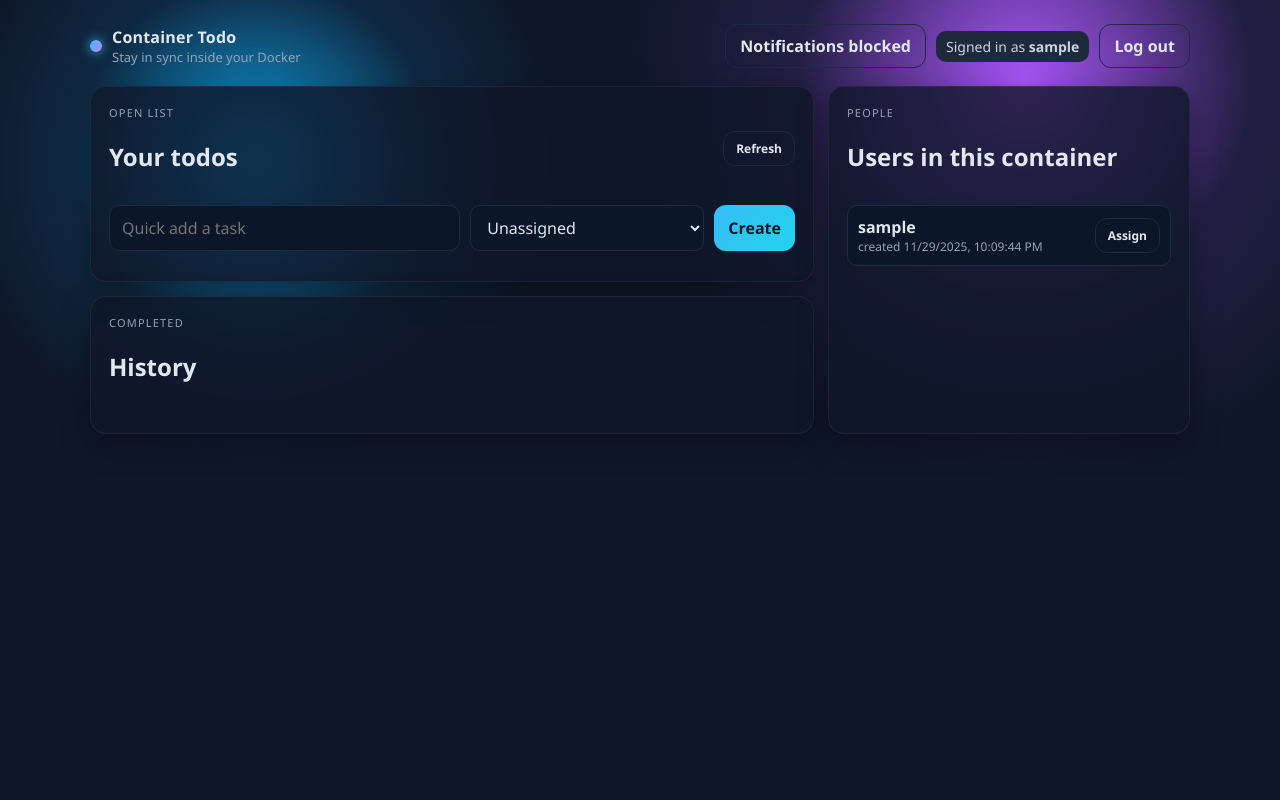
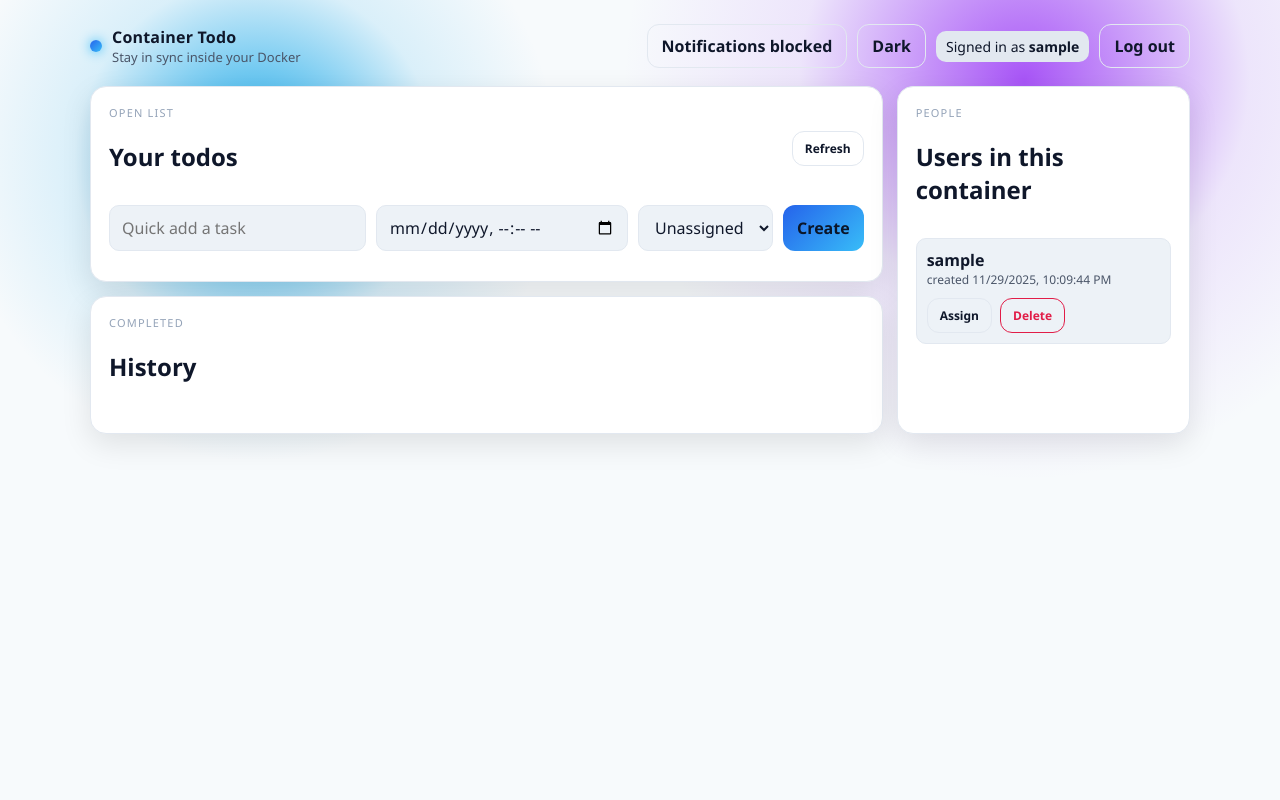
Before and after one commit to KAV7272/container-todo, a Flask app: page / in a window 1280 px wide. Run offline with Flask 3, Linux system fonts and the light colour scheme; the visitor is signed in with stand-in values (Sample User, id 1); data comes from the database, SQL or seed files in the repository; data that the repository does not hold is empty; some libraries are stand-ins or nearby versions.

Commit message:
Initial todo app

```diff
--- a/app.py
+++ b/app.py
@@ -57,10 +57,15 @@ def init_db():
             assigned_user_id INTEGER,
             created_at TEXT DEFAULT CURRENT_TIMESTAMP,
             completed_at TEXT,
+            due_date TEXT,
             FOREIGN KEY (assigned_user_id) REFERENCES users(id)
         );
         """
     )
+    # Ensure due_date exists if DB already created.
+    cols = {row[1] for row in cur.execute("PRAGMA table_info(tasks)").fetchall()}
+    if "due_date" not in cols:
+        cur.execute("ALTER TABLE tasks ADD COLUMN due_date TEXT")
     conn.commit()
     conn.close()
 
@@ -109,6 +114,7 @@ def format_task(row):
         "assigned_username": row["assigned_username"],
         "created_at": row["created_at"],
         "completed_at": row["completed_at"],
+        "due_date": row["due_date"],
     }
 
 
@@ -194,6 +200,31 @@ def list_users():
     )
 
 
+@app.delete("/api/users/<int:user_id>")
+@login_required
+def delete_user(user_id: int):
+    conn = get_db()
+    user = conn.execute(
+        "SELECT id, username FROM users WHERE id = ?", (user_id,)
+    ).fetchone()
+    if user is None:
+        conn.close()
+        return jsonify({"error": "User not found."}), 404
+
+    # Unassign tasks owned by this user to keep history intact.
+    conn.execute(
+        "UPDATE tasks SET assigned_user_id = NULL WHERE assigned_user_id = ?", (user_id,)
+    )
+    conn.execute("DELETE FROM users WHERE id = ?", (user_id,))
+    conn.commit()
+    conn.close()
+
+    if session.get("user_id") == user_id:
+        session.clear()
+    broadcast_event("user_deleted", f'User "{user["username"]}" removed', {"user_id": user_id})
+    return jsonify({"ok": True})
+
+
 @app.get("/api/tasks")
 @login_required
 def get_tasks():
@@ -216,6 +247,7 @@ def create_task():
     data = request.get_json() or {}
     title = (data.get("title") or "").strip()
     assigned_user_id = data.get("assigned_user_id")
+    due_date = (data.get("due_date") or "").strip() or None
 
     if not title:
         return jsonify({"error": "Title is required."}), 400
@@ -231,8 +263,8 @@ def create_task():
             return jsonify({"error": "Assigned user not found."}), 400
 
     cur = conn.execute(
-        "INSERT INTO tasks (title, assigned_user_id) VALUES (?, ?)",
-        (title, assigned_user_id),
+        "INSERT INTO tasks (title, assigned_user_id, due_date) VALUES (?, ?, ?)",
+        (title, assigned_user_id, due_date),
     )
     conn.commit()
     task_id = cur.lastrowid
@@ -262,6 +294,7 @@ def update_task(task_id: int):
     title = data.get("title")
     completed = data.get("completed")
     assigned_user_id = data.get("assigned_user_id")
+    due_date = data.get("due_date")
 
     conn = get_db()
     row = conn.execute("SELECT * FROM tasks WHERE id = ?", (task_id,)).fetchone()
@@ -295,6 +328,11 @@ def update_task(task_id: int):
                 return jsonify({"error": "Assigned user not found."}), 400
         updates.append("assigned_user_id = ?")
         params.append(assigned_user_id)
+
+    if due_date is not None:
+        due_val = due_date.strip() if isinstance(due_date, str) else None
+        updates.append("due_date = ?")
+        params.append(due_val or None)
 
     if not updates:
         conn.close()
--- a/static/app.js
+++ b/static/app.js
@@ -14,6 +14,7 @@
     logoutBtn: document.getElementById("logout-btn"),
     newTaskForm: document.getElementById("new-task-form"),
     taskTitle: document.getElementById("task-title"),
+    taskDue: document.getElementById("task-due"),
     taskAssignee: document.getElementById("task-assignee"),
     taskList: document.getElementById("task-list"),
     completedList: document.getElementById("completed-list"),
@@ -21,6 +22,7 @@
     refreshBtn: document.getElementById("refresh-btn"),
     toastContainer: document.getElementById("toast-container"),
     notifyBtn: document.getElementById("notify-btn"),
+    themeBtn: document.getElementById("theme-btn"),
   };
 
   const api = async (path, options = {}) => {
@@ -138,6 +140,43 @@
     }
   }
 
+  function getStoredTheme() {
+    return localStorage.getItem("todo-theme");
+  }
+
+  function applyTheme(theme) {
+    const resolved = theme === "light" ? "light" : "dark";
+    document.documentElement.setAttribute("data-theme", resolved);
+    if (els.themeBtn) els.themeBtn.textContent = resolved === "light" ? "Dark" : "Light";
+    localStorage.setItem("todo-theme", resolved);
+  }
+
+  function initTheme() {
+    const stored = getStoredTheme();
+    if (stored) {
+      applyTheme(stored);
+      return;
+    }
+    const prefersLight = window.matchMedia && window.matchMedia("(prefers-color-scheme: light)").matches;
+    applyTheme(prefersLight ? "light" : "dark");
+  }
+
+  function toInputDateValue(isoString) {
+    if (!isoString) return "";
+    try {
+      const dt = new Date(isoString);
+      const pad = (n) => String(n).padStart(2, "0");
+      const yyyy = dt.getFullYear();
+      const mm = pad(dt.getMonth() + 1);
+      const dd = pad(dt.getDate());
+      const hh = pad(dt.getHours());
+      const min = pad(dt.getMinutes());
+      return `${yyyy}-${mm}-${dd}T${hh}:${min}`;
+    } catch (_) {
+      return "";
+    }
+  }
+
   async function handleAuth(form, endpoint) {
     const data = Object.fromEntries(new FormData(form).entries());
     try {
@@ -164,11 +203,17 @@
             user.created_at
           ).toLocaleString()}</div>
         </div>
-        <button class="ghost small" data-assign="${user.id}">Assign</button>
+        <div class="user-actions">
+          <button class="ghost small" data-assign="${user.id}">Assign</button>
+          <button class="ghost small danger" data-delete-user="${user.id}">Delete</button>
+        </div>
       `;
       li
         .querySelector("[data-assign]")
         .addEventListener("click", () => setAssignee(user.id));
+      li
+        .querySelector("[data-delete-user]")
+        .addEventListener("click", () => deleteUser(user.id));
       els.userList.appendChild(li);
     });
   }
@@ -209,6 +254,9 @@
     li.dataset.id = task.id;
     const assigned =
       task.assigned_username || (task.assigned_user_id ? "User" : "Nobody");
+    const due = task.due_date
+      ? new Date(task.due_date).toLocaleString()
+      : "No due date";
     li.innerHTML = `
       <input class="checkbox" type="checkbox" ${
         task.completed ? "checked" : ""
@@ -218,6 +266,7 @@
         <div class="meta">
           ${task.assigned_user_id ? `Assigned to ${assigned}` : "Unassigned"} ·
           Created ${new Date(task.created_at).toLocaleString()}
+          · Due ${due}
           ${
             task.completed_at
               ? " · Completed " + new Date(task.completed_at).toLocaleString()
@@ -229,6 +278,9 @@
         <select class="assign">
           <option value="">Unassigned</option>
         </select>
+        <input class="due-input" type="datetime-local" value="${toInputDateValue(
+          task.due_date
+        )}" aria-label="set due date">
         <button class="ghost small" data-delete>Delete</button>
       </div>
     `;
@@ -243,6 +295,9 @@
     select.addEventListener("change", () =>
       updateAssignee(task.id, select.value)
     );
+
+    const dueInput = li.querySelector(".due-input");
+    dueInput.addEventListener("change", () => updateDueDate(task.id, dueInput.value));
 
     li.querySelector("[data-delete]").addEventListener("click", () =>
       deleteTask(task.id)
@@ -283,12 +338,15 @@
     const title = els.taskTitle.value.trim();
     if (!title) return;
     const assigned = els.taskAssignee.value || null;
+    const dueInput = els.taskDue ? els.taskDue.value : "";
+    const due_date = dueInput ? new Date(dueInput).toISOString() : null;
     try {
       await api("/api/tasks", {
         method: "POST",
-        body: JSON.stringify({ title, assigned_user_id: assigned }),
+        body: JSON.stringify({ title, assigned_user_id: assigned, due_date }),
       });
       els.taskTitle.value = "";
+      if (els.taskDue) els.taskDue.value = "";
       await refreshAll();
       chime("created");
     } catch (err) {
@@ -321,11 +379,35 @@
     }
   }
 
+  async function updateDueDate(id, dueInput) {
+    const due_date = dueInput ? new Date(dueInput).toISOString() : null;
+    try {
+      await api(`/api/tasks/${id}`, {
+        method: "PATCH",
+        body: JSON.stringify({ due_date }),
+      });
+      await refreshAll();
+    } catch (err) {
+      toast(err.message, "error");
+    }
+  }
+
   async function deleteTask(id) {
     try {
       await api(`/api/tasks/${id}`, { method: "DELETE" });
       await refreshAll();
       chime("deleted");
+    } catch (err) {
+      toast(err.message, "error");
+    }
+  }
+
+  async function deleteUser(id) {
+    if (!confirm("Delete this user? Tasks will be unassigned.")) return;
+    try {
+      await api(`/api/users/${id}`, { method: "DELETE" });
+      await refreshAll();
+      toast("User deleted");
     } catch (err) {
       toast(err.message, "error");
     }
@@ -368,6 +450,12 @@
       els.notifyBtn.addEventListener("click", requestNotifyPermission);
       updateNotifyButton();
     }
+    if (els.themeBtn) {
+      els.themeBtn.addEventListener("click", () => {
+        const next = document.documentElement.getAttribute("data-theme") === "light" ? "dark" : "light";
+        applyTheme(next);
+      });
+    }
   }
 
   function connectEvents() {
@@ -392,6 +480,7 @@
   }
 
   async function bootstrap() {
+    initTheme();
     if (!state.currentUser) {
       els.authView?.classList.remove("hidden");
       bindAuth();
--- a/static/style.css
+++ b/static/style.css
@@ -2,6 +2,38 @@
 *::before,
 *::after {
   box-sizing: border-box;
+}
+
+:root {
+  --bg: #0f172a;
+  --bg-card: rgba(15, 23, 42, 0.8);
+  --bg-input: #0b1629;
+  --text: #e2e8f0;
+  --muted: #94a3b8;
+  --border: rgba(255, 255, 255, 0.06);
+  --accent: linear-gradient(135deg, #38bdf8, #22d3ee);
+  --accent-2: linear-gradient(135deg, #a855f7, #6366f1);
+  --chip: #1e293b;
+  --shadow: 0 10px 30px rgba(0, 0, 0, 0.35);
+  --toast-bg: #0ea5e9;
+  --danger: #f43f5e;
+  --dot: linear-gradient(135deg, #38bdf8, #c084fc);
+}
+
+[data-theme="light"] {
+  --bg: #f7fafc;
+  --bg-card: #ffffff;
+  --bg-input: #edf2f7;
+  --text: #0f172a;
+  --muted: #4a5568;
+  --border: #e2e8f0;
+  --accent: linear-gradient(135deg, #2563eb, #38bdf8);
+  --accent-2: linear-gradient(135deg, #2563eb, #1d4ed8);
+  --chip: #e2e8f0;
+  --shadow: 0 10px 30px rgba(0, 0, 0, 0.1);
+  --toast-bg: #2563eb;
+  --danger: #e11d48;
+  --dot: linear-gradient(135deg, #2563eb, #38bdf8);
 }
 
 body {
@@ -9,10 +41,11 @@ body {
   font-family: "Segoe UI", "Helvetica Neue", Arial, sans-serif;
   background: radial-gradient(circle at 20% 20%, #0ea5e9 0, #0ea5e920 15%, transparent 25%),
     radial-gradient(circle at 80% 10%, #a855f7 0, #a855f720 18%, transparent 32%),
-    #0f172a;
-  color: #e2e8f0;
+    var(--bg);
+  color: var(--text);
   min-height: 100vh;
   padding: 24px;
+  transition: background 0.3s ease, color 0.3s ease;
 }
 
 .page {
@@ -37,7 +70,7 @@ body {
   width: 12px;
   height: 12px;
   border-radius: 50%;
-  background: linear-gradient(135deg, #38bdf8, #c084fc);
+  background: var(--dot);
   box-shadow: 0 0 12px #38bdf8;
 }
 
@@ -47,7 +80,7 @@ body {
 }
 
 .brand-sub {
-  color: #94a3b8;
+  color: var(--muted);
   font-size: 13px;
 }
 
@@ -60,8 +93,8 @@ body {
 .user-chip {
   padding: 6px 10px;
   border-radius: 10px;
-  background: #1e293b;
-  color: #cbd5e1;
+  background: var(--chip);
+  color: var(--text);
   font-size: 14px;
 }
 
@@ -84,11 +117,12 @@ main.content {
 }
 
 .card {
-  background: rgba(15, 23, 42, 0.8);
-  border: 1px solid rgba(255, 255, 255, 0.06);
+  background: var(--bg-card);
+  border: 1px solid var(--border);
   border-radius: 16px;
   padding: 18px;
-  box-shadow: 0 10px 30px rgba(0, 0, 0, 0.35);
+  box-shadow: var(--shadow);
+  transition: background 0.3s ease, color 0.3s ease, border 0.3s ease;
 }
 
 .card-header {
@@ -107,7 +141,7 @@ main.content {
 }
 
 .muted {
-  color: #94a3b8;
+  color: var(--muted);
 }
 
 .small {
@@ -141,16 +175,17 @@ button {
 
 input,
 select {
-  border: 1px solid #1f2a44;
-  background: #0b1629;
-  color: #e2e8f0;
+  border: 1px solid var(--border);
+  background: var(--bg-input);
+  color: var(--text);
   padding: 10px 12px;
   border-radius: 10px;
+  transition: background 0.2s ease, color 0.2s ease, border 0.2s ease;
 }
 
 button {
   border: none;
-  background: linear-gradient(135deg, #38bdf8, #22d3ee);
+  background: var(--accent);
   color: #0b1629;
   padding: 10px 14px;
   border-radius: 12px;
@@ -165,15 +200,20 @@ button:hover {
 }
 
 button.secondary {
-  background: linear-gradient(135deg, #a855f7, #6366f1);
+  background: var(--accent-2);
   color: #0b1629;
 }
 
 button.ghost {
   background: transparent;
-  border: 1px solid #1f2a44;
-  color: #e2e8f0;
+  border: 1px solid var(--border);
+  color: var(--text);
   box-shadow: none;
+}
+
+button.danger {
+  border-color: var(--danger);
+  color: var(--danger);
 }
 
 button.small {
@@ -182,7 +222,7 @@ button.small {
 
 .new-task {
   display: grid;
-  grid-template-columns: 1.5fr 1fr auto;
+  grid-template-columns: 1.5fr 1.1fr 1fr auto;
   gap: 10px;
   margin-bottom: 12px;
 }
@@ -202,9 +242,9 @@ button.small {
   align-items: center;
   gap: 10px;
   padding: 12px;
-  border: 1px solid #1f2a44;
+  border: 1px solid var(--border);
   border-radius: 12px;
-  background: #0b1629;
+  background: var(--bg-input);
 }
 
 .task .title {
@@ -212,7 +252,7 @@ button.small {
 }
 
 .task .meta {
-  color: #94a3b8;
+  color: var(--muted);
   font-size: 13px;
 }
 
@@ -225,11 +265,16 @@ button.small {
   display: flex;
   gap: 8px;
   align-items: center;
+  flex-wrap: wrap;
 }
 
 .checkbox {
   width: 18px;
   height: 18px;
+}
+
+.due-input {
+  min-width: 170px;
 }
 
 .sidebar {
@@ -248,11 +293,18 @@ button.small {
 .user {
   padding: 10px;
   border-radius: 10px;
-  background: #0b1629;
-  border: 1px solid #1f2a44;
+  background: var(--bg-input);
+  border: 1px solid var(--border);
   display: flex;
-  justify-content: space-between;
-  align-items: center;
+   justify-content: space-between;
+   align-items: center;
+   gap: 10px;
+   flex-wrap: wrap;
+}
+
+.user-actions {
+  display: flex;
+  gap: 8px;
 }
 
 .hidden {
@@ -270,7 +322,7 @@ button.small {
 }
 
 .toast {
-  background: #0ea5e9;
+  background: var(--toast-bg);
   color: #0b1629;
   padding: 10px 12px;
   border-radius: 10px;
--- a/templates/index.html
+++ b/templates/index.html
@@ -25,6 +25,7 @@
       <div class="top-actions" id="top-actions">
         {% if user %}
         <button class="ghost" id="notify-btn">Enable notifications</button>
+        <button class="ghost" id="theme-btn" aria-label="Toggle theme">Light</button>
         <span class="user-chip">Signed in as <strong>{{ user["username"] }}</strong></span>
         <button class="ghost" id="logout-btn">Log out</button>
         {% endif %}
@@ -80,6 +81,7 @@
               </div>
               <form id="new-task-form" class="new-task">
                 <input id="task-title" placeholder="Quick add a task" maxlength="160" required>
+                <input id="task-due" type="datetime-local" aria-label="Due date">
                 <select id="task-assignee">
                   <option value="">Unassigned</option>
                 </select>
```
Also changed, not shown: README.md.
